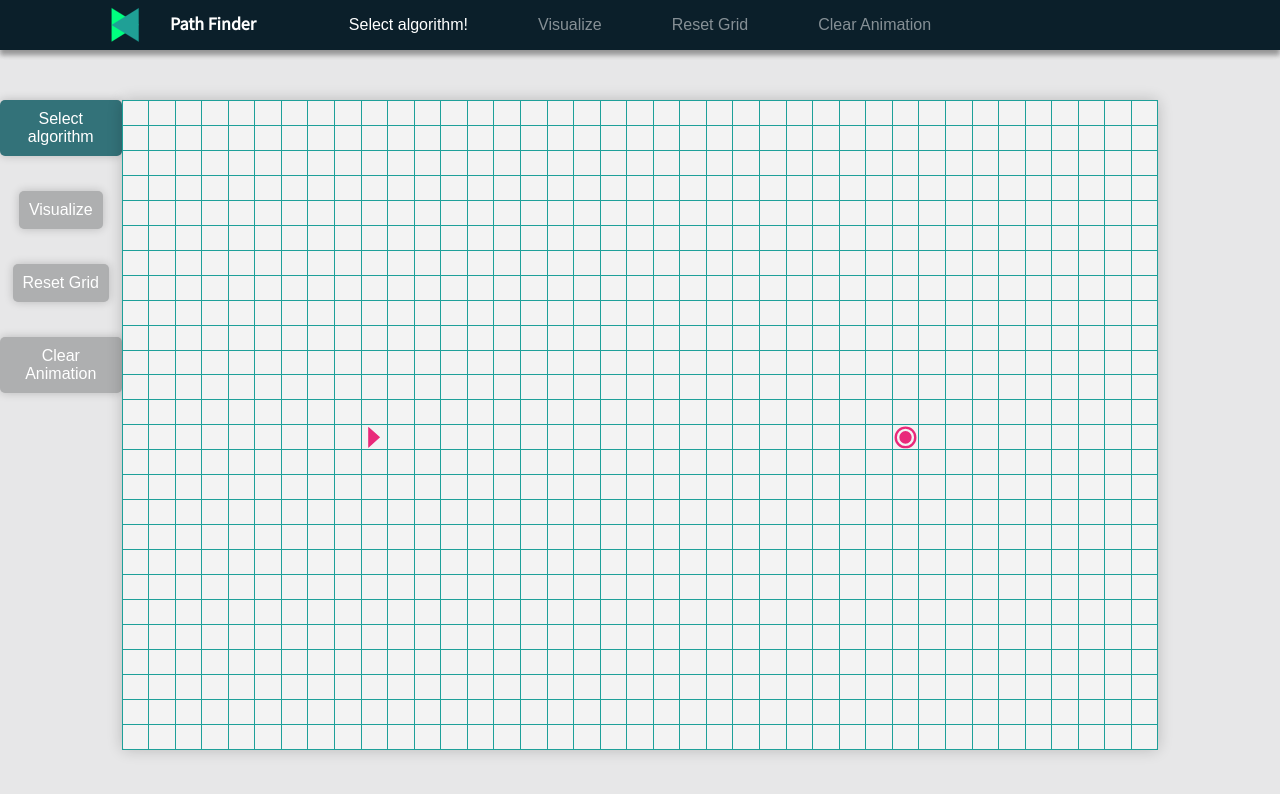
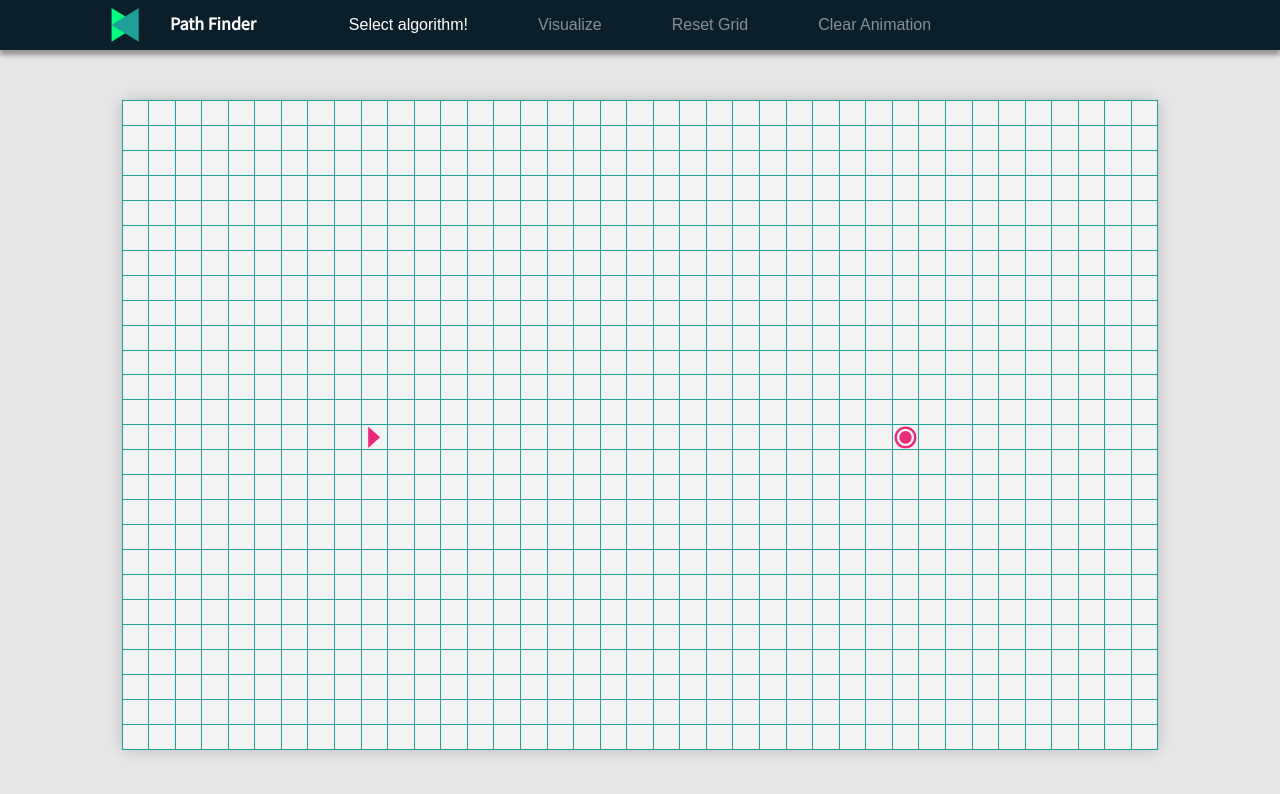
Before and after one commit to midhun-pk/Path-Finder, an Angular app: page /home in a window 1280 px wide. Shown: the top 794 px of the page. Built offline with nearby package versions, Linux system fonts and the light colour scheme.

Commit message:
Removed buttons on the left panel

```diff
--- a/src/app/components/visualizer/visualizer.component.html
+++ b/src/app/components/visualizer/visualizer.component.html
@@ -1,17 +1,5 @@
 <div class="wrapper">
     <div class="left-panel">
-        <button class="settings" (click)="onSettingsButtonClick()">
-            Select algorithm
-        </button>
-        <button class="play" (click)="onVisualize()" [disabled]="!algorithm">
-            Visualize
-        </button>
-        <button class="play" (click)="onResetButtonClick()" [disabled]="!algorithm">
-            Reset Grid
-        </button>
-        <button class="play" (click)="onClearAnimationButtonClick()" [disabled]="!algorithm">
-            Clear Animation
-        </button>
     </div>
     <div class="playground" #playground>
         <app-grid class="grid"></app-grid>
--- a/src/app/components/visualizer/visualizer.component.ts
+++ b/src/app/components/visualizer/visualizer.component.ts
@@ -1,10 +1,4 @@
 import { Component, OnInit } from '@angular/core';
-import { PathFinderService } from 'src/app/services/path-finder.service';
-import { GridAnimationService } from 'src/app/services/grid-animation.service';
-import { SidebarService } from 'src/app/services/sidebar.service';
-import { Algorithm } from 'src/app/models/algorithm.model';
-import { GridService } from 'src/app/services/grid.service';
-import { Grid } from 'src/app/models/grid.model';
 
 @Component({
   selector: 'app-visualizer',
@@ -12,41 +6,11 @@ import { Grid } from 'src/app/models/grid.model';
   styleUrls: ['./visualizer.component.scss']
 })
 export class VisualizerComponent implements OnInit {
-  algorithm: Algorithm;
-  grid: Grid;
 
   constructor(
-    private pathFinderService: PathFinderService,
-    private gridAnimationService: GridAnimationService,
-    private sidebarService: SidebarService,
-    private gridService: GridService
   ) { }
 
   ngOnInit() {
-    this.pathFinderService.getAlgorithm().subscribe(algorithm => this.algorithm = algorithm);
-    this.gridService.getGrid().subscribe(grid => this.grid = grid);
   }
 
-  onClearWalls() {
-    this.gridService.clearWalls();
-  }
-
-  onVisualize() {
-    if (this.algorithm) {
-      const success = this.pathFinderService.runAlgorithm(this.grid);
-      this.gridAnimationService.animateAlgorithm(this.grid);
-    }
-  }
-
-  onResetButtonClick() {
-    this.gridService.reset();
-  }
-
-  onClearAnimationButtonClick() {
-    this.gridAnimationService.clearAnimation();
-  }
-
-  onSettingsButtonClick() {
-    this.sidebarService.showSideBar();
-  }
 }
```
